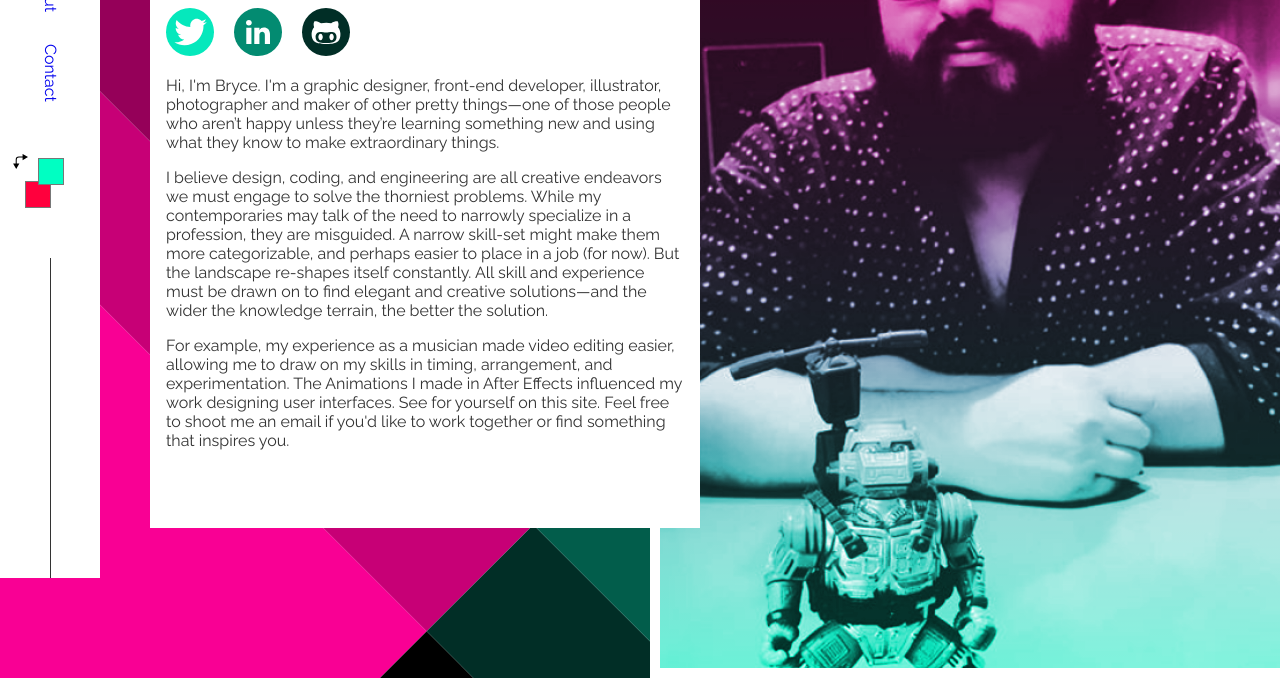
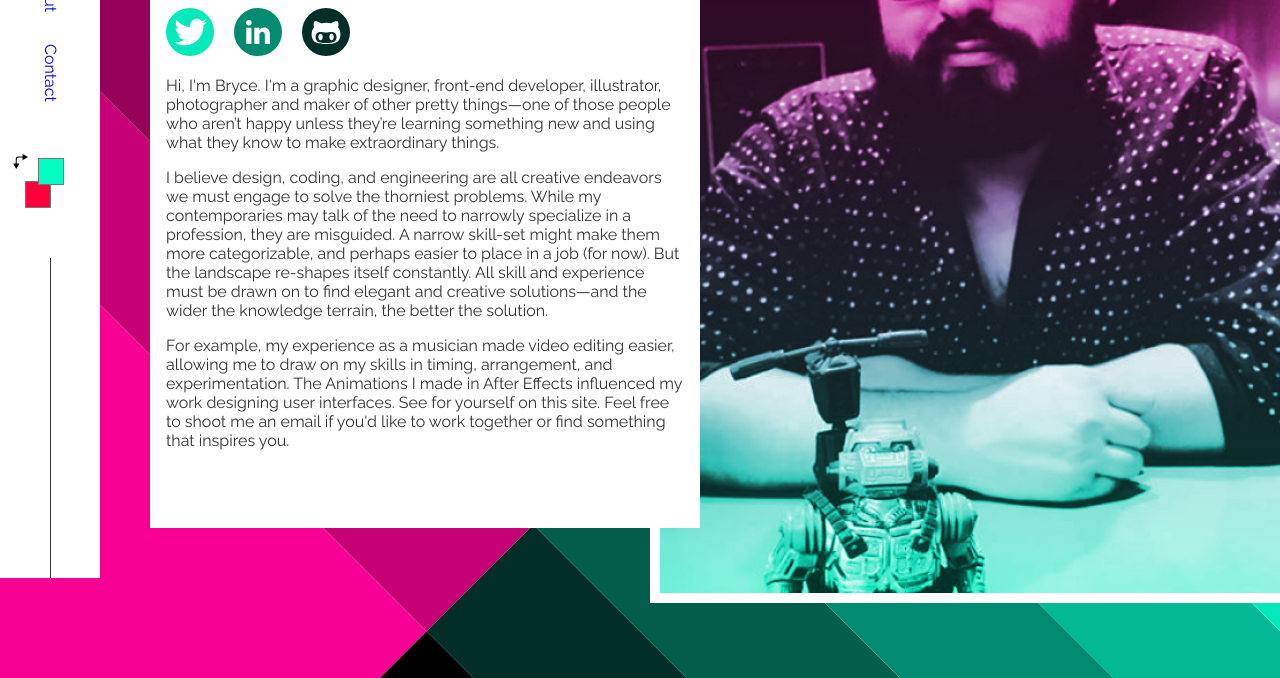
Before and after one commit to Cutcopy/imageExit, a plain HTML site: page about.html in a window 1280 px wide. Shown: the part 222-900 px from the top of the page. Drawn offline with nearby package versions, Linux system fonts and the light colour scheme; files that its build step writes are made by us from their sources.

Commit message:
fixed grid on about page, added to gitignore

```diff
--- a/source/sass/_partials/base.sass
+++ b/source/sass/_partials/base.sass
@@ -69,7 +69,7 @@ body
 
 .mugshot
   width: 100%
-  grid-row: 2 / span 11
+  grid-row: 2 / span 10
   grid-column: 12 / span 13
   border: 10px solid white
   background-image: linear-gradient(180deg, #F90094 0%, #05E8BC 100%), url(../../dist/img/Portrait.png)
```
Also changed, not shown: 1 other file.
